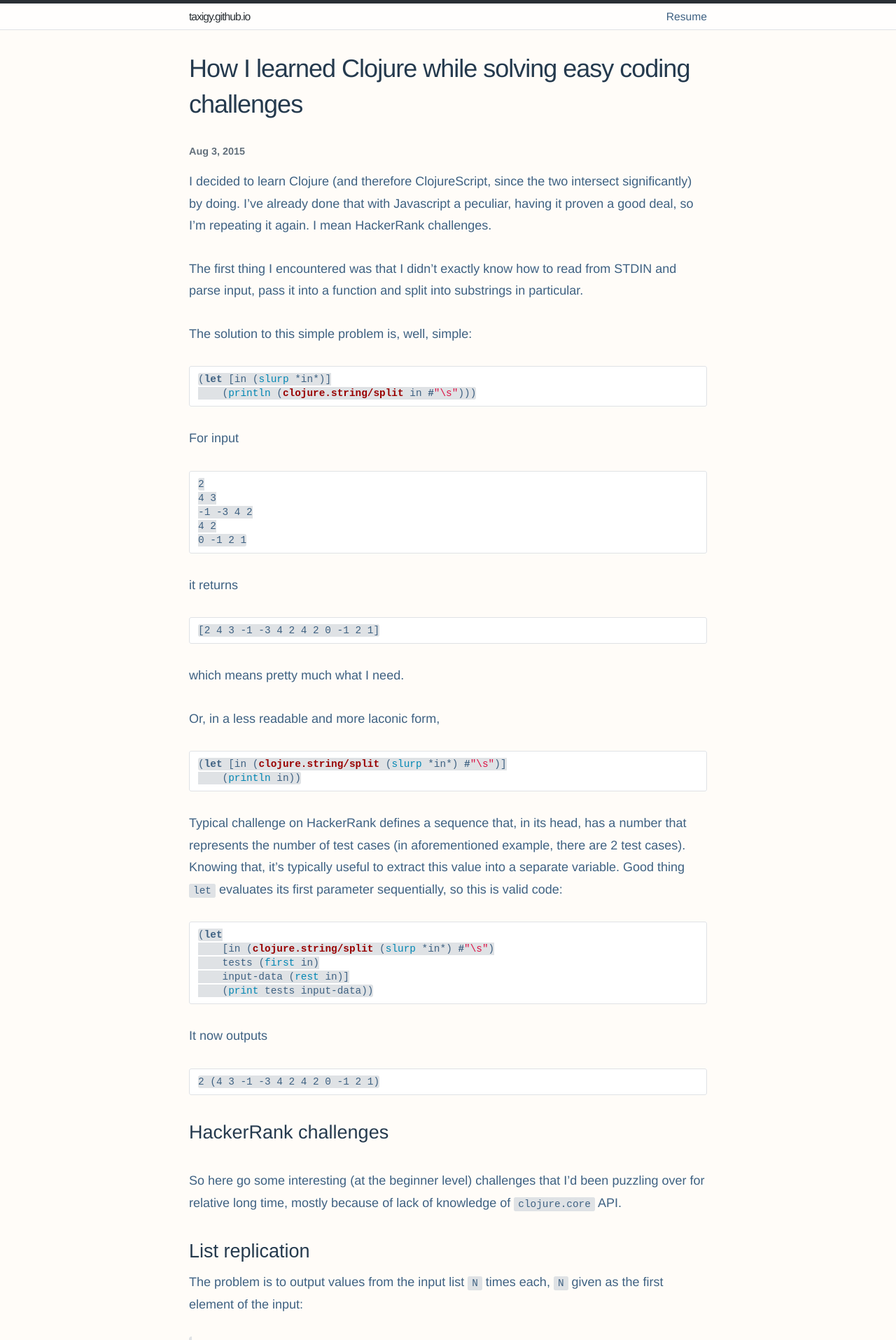
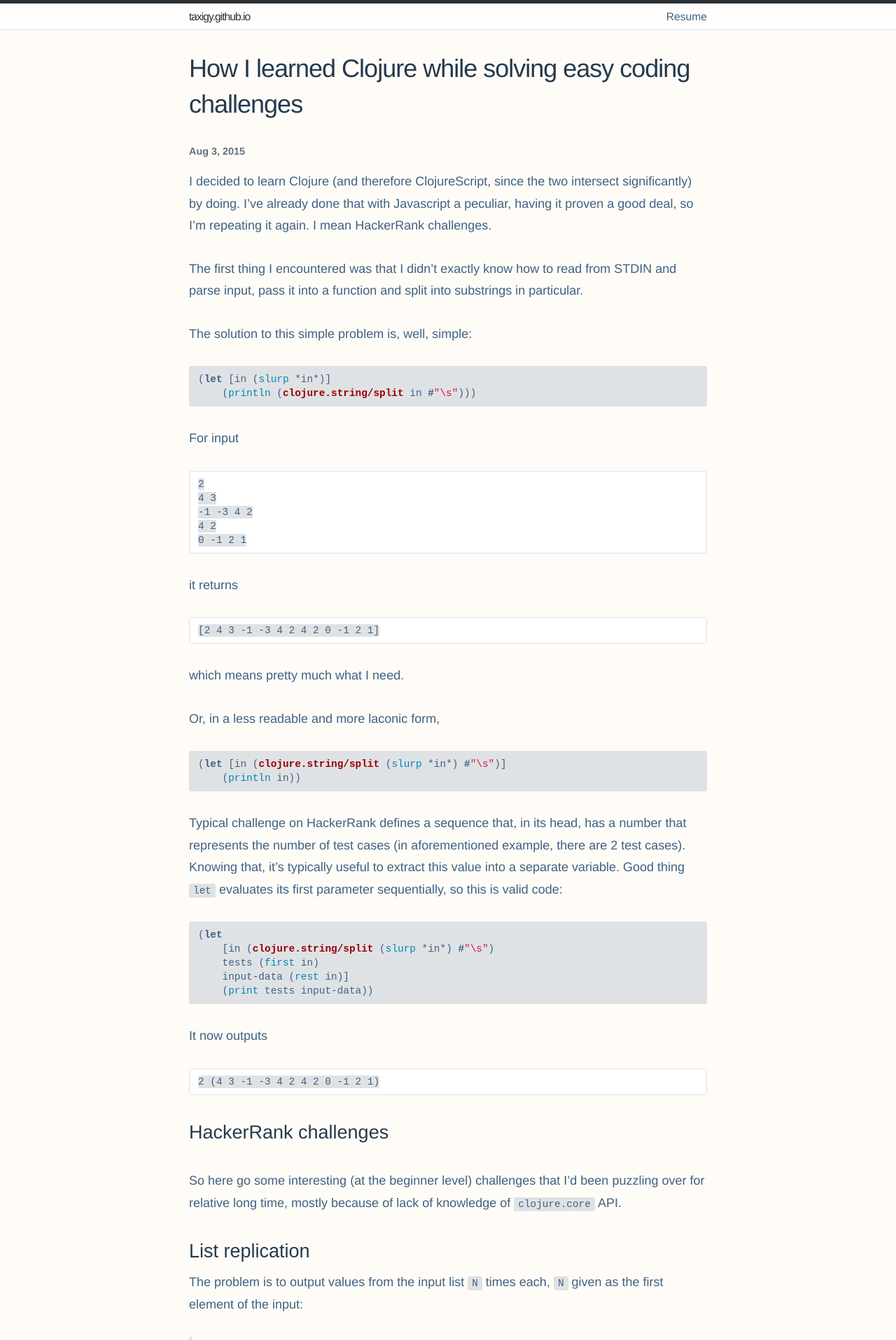
Before and after one commit to taxigy/taxigy.github.io, a Jekyll site: the page built from _posts/2015-08-03-learning-clojure.markdown, in a window 1280 px wide. Shown: the top 1915 px of the page at 70% size. Built offline with Jekyll 4.4.1, drawn with Linux system fonts in a browser that asks for light colours.

Commit message:
fixed highlighting syntax in Aug 3 post

````diff
--- a/_posts/2015-08-03-learning-clojure.markdown
+++ b/_posts/2015-08-03-learning-clojure.markdown
@@ -11,10 +11,10 @@
 
 The solution to this simple problem is, well, simple:
 
-```clojure
+{% highlight clojure %}
 (let [in (slurp *in*)]
     (println (clojure.string/split in #"\s")))
-```
+{% endhighlight %}
 
 For input
 
@@ -36,20 +36,20 @@
 
 Or, in a less readable and more laconic form,
 
-```clojure
+{% highlight clojure %}
 (let [in (clojure.string/split (slurp *in*) #"\s")]
     (println in))
-```
+{% endhighlight %}
 
 Typical challenge on HackerRank defines a sequence that, in its head, has a number that represents the number of test cases (in aforementioned example, there are 2 test cases). Knowing that, it's typically useful to extract this value into a separate variable. Good thing `let` evaluates its first parameter sequentially, so this is valid code:
 
-```clojure
+{% highlight clojure %}
 (let
     [in (clojure.string/split (slurp *in*) #"\s")
     tests (first in)
     input-data (rest in)]
     (print tests input-data))
-```
+{% endhighlight %}
 
 It now outputs
 
@@ -97,14 +97,14 @@
 
 The final code was
 
-```clojure
+{% highlight clojure %}
 (fn [num lst]
     (loop [head (first lst) tail (rest lst)]
         (if-not (nil? head)
             (do
                 (dotimes [i num] (println head))
                 (recur (first tail) (rest tail))))))
-```
+{% endhighlight %}
 
 It didn't look clear or beautiful to me but I just couldn't do it better. Hopefully, things will change over time, positively.
 
@@ -145,7 +145,7 @@
 
 The code:
 
-```clojure
+{% highlight clojure %}
 (fn [delim lst]
     (loop [head (first lst) tail (rest lst)]
         (if-not (nil? head)
@@ -154,7 +154,7 @@
                     (println head))
                 (recur (first tail) (rest tail))))))
 
-```
+{% endhighlight %}
 
 ## Filter positions in a list
 The problem is simple, the program should filter out every second item of the list (one with an odd index):
@@ -185,14 +185,14 @@
 
 The code:
 
-```clojure
+{% highlight clojure %}
 (fn [lst]
     (loop [odd false lst lst]
         (if-not (nil? (first lst))
             (do
                 (if odd (println (first lst)))
                 (recur (not odd) (rest lst))))))
-```
+{% endhighlight %}
 
 For this problem, it took me about 5 minutes to reach the working solution. However, I was feeling that not using `let` makes the code a lot less comprehensible than it could be.
 
@@ -234,7 +234,7 @@
 
 Now, my solution is a lot like freshman's would look like, but considering I'm a Clojure novice, I don't feel bad about it (maybe about 1/4 of bad):
 
-```clojure
+{% highlight clojure %}
 (fn [lst]
     (loop [in lst out (list)]
         (if (seq in)
@@ -242,25 +242,25 @@
             (print
                 (reduce str
                     (interpose "\n" out))))))
-```
+{% endhighlight %}
 
 ## Sum of odd elements
 
 The challenge was simply to return the sum of all elements of an input list that are odd. The solution is so short I felt proud of myself. However, thanks to [Clojure by Example](https://kimh.github.io/clojure-by-example/) reference:
 
-```clojure
+{% highlight clojure %}
 (fn [lst]
     (reduce + (filter odd? lst)))
-```
+{% endhighlight %}
 
 ## List Length
 
 The challenge was to calculate the length of a list the hard way. Simple `reduce` got the job done:
 
-```clojure
+{% highlight clojure %}
 (fn [lst]
     (reduce (fn [n t] (inc n)) 0 lst))
-```
+{% endhighlight %}
 
 ## Update List
 
@@ -294,10 +294,10 @@
 
 At first, I thought of `Math.abs`. So I tried
 
-```clojure
+{% highlight clojure %}
 (fn [lst]
     (map Math/abs lst))
-```
+{% endhighlight %}
 
 but that threw with
 
@@ -308,10 +308,10 @@
 I'm not exactly sure why this happened, but, in a short search, I
 discovered the solution:
 
-```clojure
+{% highlight clojure %}
 (fn [lst]
     (map #(Math/abs %) lst))
-```
+{% endhighlight %}
 
 *upd: it was FIXME but then I found [an explanation](http://stackoverflow.com/questions/21753243/absolute-value-of-a-number-in-clojure#comment41125257_21753385)*
 
@@ -333,21 +333,21 @@
 
 At first, it was a bit difficult for me to get away from for-loop imperative approach and rather switch to more mathematical methods. So I googled a bit and found great solution for both [factorial](http://stackoverflow.com/a/1663053/1287643):
 
-```clojure
+{% highlight clojure %}
 (defn factorial [n]
     (reduce * (range 1 (inc n))))
-```
+{% endhighlight %}
 
 and [exponentiation](http://stackoverflow.com/a/5058544/1287643):
 
-```clojure
+{% highlight clojure %}
 (defn exp [x n]
     (reduce * (repeat n x)))
-```
+{% endhighlight %}
 
 Next, the sum of the series is also a simple `reduce`. So the overall solution looks like this:
 
-```clojure
+{% highlight clojure %}
 (let
     [in (clojure.string/split (slurp *in*) #"\s")
     tests (read-string (first in))
@@ -364,15 +364,14 @@
                         (repeat 10 (read-string (first input-data)))
                         (iterate inc 0))))
             (recur (rest input-data)))))
-
-```
+{% endhighlight %}
 
 It was accepted by HackerRank and got 100% score (20.00 pts), although its run-time is a bit too long for such a simple solution.
 
 By the way, there are really great solutions submitted by other participants, [one in
 Scala](https://codepair.hackerrank.com/paper/k0vG9BVx?b=eyJyb2xlIjoiY2FuZGlkYXRlIiwibmFtZSI6InJpc2hhdCIsImVtYWlsIjoicmlzaGF0bXVoYW1ldHNoaW5AZ21haWwuY29tIn0%3D) and [one in Clojure](https://codepair.hackerrank.com/paper/TMZwdChN?b=eyJyb2xlIjoiY2FuZGlkYXRlIiwibmFtZSI6InJpc2hhdCIsImVtYWlsIjoicmlzaGF0bXVoYW1ldHNoaW5AZ21haWwuY29tIn0%3D), the latter deserves its place here:
 
-```clojure
+{% highlight clojure %}
 (doseq [i (range (Integer/parseInt (read-line)))]
   (println
     ((fn [x]
@@ -381,7 +380,7 @@
           (take 10
             (iterate (fn [[r k]] [(/ (* r x) k) (inc k)]) [1.0 1])))))
               (Double/parseDouble (read-line)))))
-```
+{% endhighlight %}
 
 ## Area Under Curves and Volume of Revolving a Curve
 
@@ -401,7 +400,7 @@
 
 So, it took me 2 pomodoros to do research and reach a half-working solution:
 
-```clojure
+{% highlight clojure %}
 (defn exp [x e]
     (reduce * (repeat e x)))
 
@@ -442,7 +441,7 @@
     b (nth ab 1)]
     (println
         (solve-flat multipliers powers a b)))
-```
+{% endhighlight %}
 
 For the sample input
 
@@ -493,7 +492,7 @@
 
 The code then was:
 
-```clojure
+{% highlight clojure %}
 (defn exp [x e]
     (reduce * (repeat e x)))
 
@@ -550,6 +549,6 @@
     (println
         (solve-flat multipliers powers a b)
         (solve-volume multipliers powers a b)))
-```
+{% endhighlight %}
 
 But it got me only [18 points](https://www.hackerrank.com/challenges/area-under-curves-and-volume-of-revolving-a-curv/submissions/code/12927134) out of possible 30. Kinda sad. 2 out of 5 tests failed.
````
